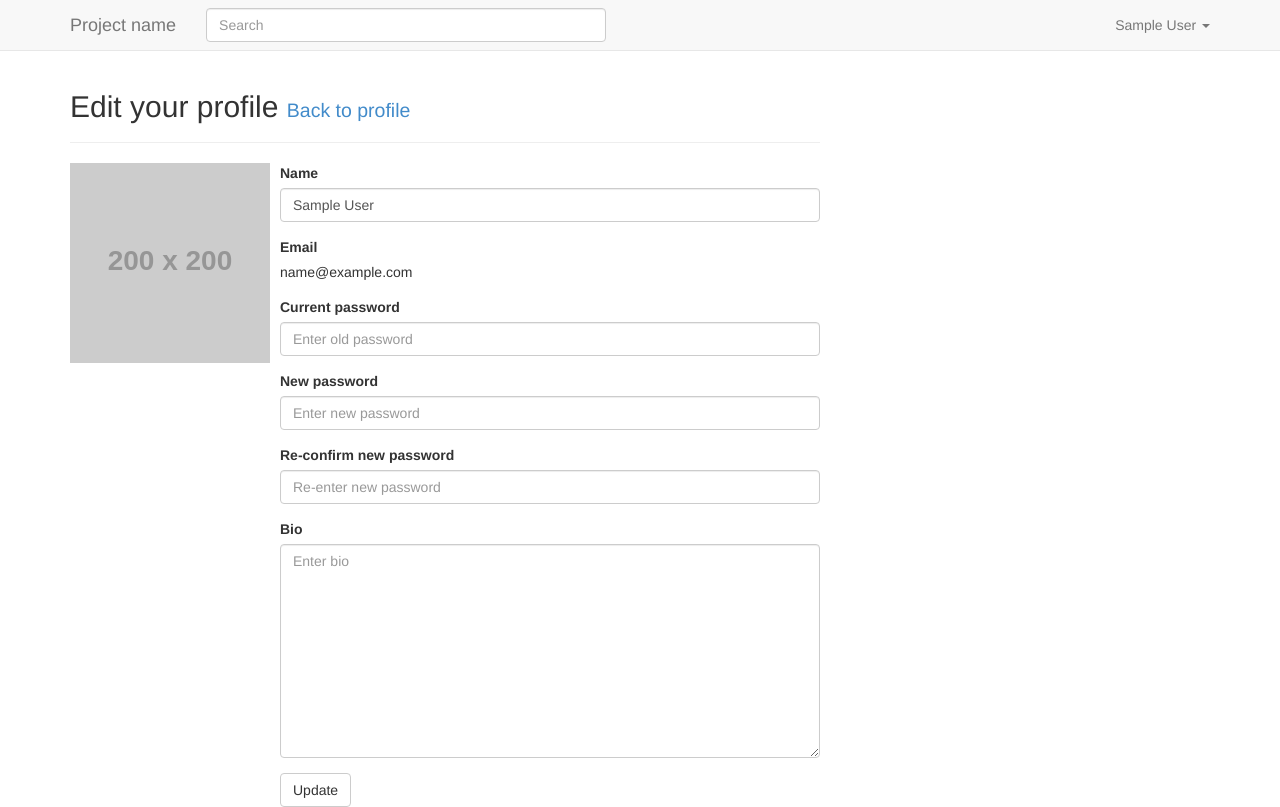
After one commit to ymichael/cs2102-project, a Flask app: page /user/1/edit in a window 1280 px wide. The commit adds this page. Run offline with Flask 2, Linux system fonts and the light colour scheme; the visitor is signed in with stand-in values (Sample User, id 1); data comes from the database, SQL or seed files in the repository; grey boxes labelled with a size stand in for pictures from a placeholder-image service; parts of the project's set-up code (start-up, migrations or seed data) failed here and were passed over; some libraries are stand-ins or nearby versions.

Commit message:
edit user profiles.

```diff
--- a/app.py
+++ b/app.py
@@ -43,11 +43,11 @@ def close_db(error):
 
 def login_user(uid):
     session['logged_in'] = True
-    session['logged_in_user'] = uid
+    session['logged_in_uid'] = uid
 
 
 def logged_in_user():
-    return session['logged_in_user']
+    return session['logged_in_uid']
 
 
 def is_logged_in():
@@ -56,7 +56,7 @@ def is_logged_in():
 
 def logout_user():
     session.pop('logged_in')
-    session.pop('logged_in_user')
+    session.pop('logged_in_uid')
 
 
 def login_required(route):
@@ -74,7 +74,7 @@ def generic_data_object():
     data['q'] = ''
     data.update(session)
     if data.get('logged_in'):
-        data['user'] = model.user.get_user_info(data['logged_in_user'])
+        data['logged_in_user'] = model.user.get_user_info(data['logged_in_uid'])
     return data
 
 
@@ -194,6 +194,7 @@ def login():
 
 
 @app.route("/logout")
+@login_required
 def logout():
     logout_user()
     return redirect('/')
@@ -218,6 +219,66 @@ def search():
     return render_template('search.html', **data)
 
 
+@app.route("/user/<int:uid>/edit", methods=['GET', 'POST'])
+@login_required
+def user_edit(uid):
+    if logged_in_user() != uid:
+        return redirect('/user/%s' % uid)
+
+    if request.method == 'GET':
+        data = generic_data_object()
+        data['user'] = model.user.get_user_info(uid)
+        if not data['user']:
+            return 'No such user', 404
+        return render_template('user_edit.html', **data)
+    else:
+        name = request.form.get('name')
+        bio = request.form.get('bio')
+        old_password = request.form.get('old_password')
+        new_password1 = request.form.get('new_password1')
+        new_password2 = request.form.get('new_password2')
+        # TODO(michael): sanitize + validate.
+        user = model.user.User(uid)
+
+        if (old_password or new_password1 or new_password2) and \
+                not (old_password and new_password1 and new_password2):
+            flash("Sorry, you need to fill in all three password fields to\
+                change your password", "error")
+            return redirect('/user/%s/edit' % uid)
+
+            if new_password1 != new_password2:
+                flash("Sorry, your new passwords do not match.", "error")
+                return redirect('/user/%s/edit' % uid)
+
+            # Verify old password.
+            uid = model.user.verify_login(user.email, password)
+            if not uid:
+                flash("Sorry, your old password is incorrect.", "error")
+                return redirect('/user/%s/edit' % uid)
+
+            # Change password.
+            model.user.update_password(uid, new_password1)
+            flash("Password changed.", "info")
+
+        user.name = name
+        user.bio = bio
+        user.save()
+        flash("Profile updated.", "info")
+
+        return redirect('/user/%s/edit' % uid)
+
+
+@app.route("/user/<int:uid>")
+def user(uid):
+    data = generic_data_object()
+    data['user'] = model.user.get_user_info(uid)
+    if not data['user']:
+        return 'No such user', 404
+
+    data['listings'] = model.listing.get_listings_for_user(uid)
+    return render_template('user.html', **data)
+
+
 @app.route("/")
 def index():
     data = generic_data_object()
--- a/model/test_user.py
+++ b/model/test_user.py
@@ -39,12 +39,12 @@ def test_user_update_and_save():
     assert_eq(user.email, 'michael@test.com')
 
     user.name = 'John'
-    user.email = 'john@test.com'
+    user.bio = 'asdf'
     user.save()
 
     new_user_obj = model.user.User(user_id)
     assert_eq(new_user_obj.name, 'John')
-    assert_eq(new_user_obj.email, 'john@test.com')
+    assert_eq(new_user_obj.bio, 'asdf')
 
 
 @tests.prepare
--- a/model/user.py
+++ b/model/user.py
@@ -21,7 +21,7 @@ class User(model.base.BaseModel):
         return get_user_info(self.id)
 
     def put(self):
-        update_existing_user(self.id, self.name, self.email)
+        update_existing_user(self.id, self.name, self.bio)
 
     def post(self):
         raise Exception("Use model.user.create_new_user instead.")
@@ -31,13 +31,13 @@ class User(model.base.BaseModel):
         return (self.name and self.email and self.id)
 
 
-def update_existing_user(user_id, name, email):
+def update_existing_user(user_id, name, bio):
     sql = """\
         UPDATE users
-        SET name = ?, email = ?
+        SET name = ?, bio = ?
         WHERE uid = ?"""
     with db.DatabaseCursor() as cursor:
-        cursor.execute(sql, (name, email, user_id))
+        cursor.execute(sql, (name, bio, user_id))
 
 
 def create_new_user(name, email, password):
@@ -51,6 +51,16 @@ def create_new_user(name, email, password):
         new_user_id = cursor.lastrowid
 
     return new_user_id
+
+
+def update_password(uid, new_password):
+    password_hash = get_password_hash(new_password)
+    sql = """\
+        UPDATE users
+            SET password_hash = ?
+            WHERE uid = ?"""
+    with db.DatabaseCursor() as cursor:
+        cursor.execute(sql, (password_hash, uid))
 
 
 def verify_login(email, password):
--- a/static/css/main.css
+++ b/static/css/main.css
@@ -18,3 +18,7 @@ body {
 	padding-bottom: 10px;
 	border-bottom: solid 1px #eee;
 }
+
+.top-buffer {
+	margin-top:20px;
+}
--- a/templates/layout.html
+++ b/templates/layout.html
@@ -28,9 +28,9 @@
             <ul class="nav navbar-nav navbar-right">
             {% if logged_in %}
                 <li class="dropdown">
-                  <a href="#" class="dropdown-toggle" data-toggle="dropdown">{{ user.name }} <b class="caret"></b></a>
+                  <a href="#" class="dropdown-toggle" data-toggle="dropdown">{{ logged_in_user.name }} <b class="caret"></b></a>
                   <ul class="dropdown-menu">
-                    <li><a href="#">Edit Profile</a></li>
+                    <li><a href="/user/{{ logged_in_uid }}">Profile</a></li>
                     <li class="divider"></li>
                     <li><a href="#">Help</a></li>
                     <li><a href="#">About</a></li>
--- a/templates/listing_edit.html
+++ b/templates/listing_edit.html
@@ -1,11 +1,11 @@
 {% extends 'layout.html' %}
 {% block content %}
 
-<div class="page-header">
-    <h2>Edit Listing</h2>
-</div>
 <div class="row">
     <div class="col-md-8">
+        <div class="page-header">
+            <h2>Edit Listing</h2>
+        </div>
         <form role="form" method='post'>
             <div class="form-group">
                 <label for="inputTitle">Title</label>
--- a/templates/partials/listing_sidebar.html
+++ b/templates/partials/listing_sidebar.html
@@ -4,7 +4,7 @@
     </div>
     <div class="panel-body">
         <img src="//placehold.it/200">
-        <p>{{ owner.name }}</p>
+        <p><a href="/user/{{ owner.uid }}">{{ owner.name | title }}</a></p>
         <p>{{ owner.email }}</p>
     </div>
 </div>
--- a/templates/partials/single_listing.html
+++ b/templates/partials/single_listing.html
@@ -10,7 +10,7 @@
         <div class='meta'>
             <span>{{ l.create_time | datetime }}</span>
             &middot;
-            <span>{{ l.name | title }}</span>
+            <span><a href="/user/{{ l.owner_id}}">{{ l.name | title }}</a></span>
             &middot;
             <span>{{ l.comment_count }} Comments</span>
         </div>
--- /dev/null
+++ b/templates/user_edit.html
@@ -0,0 +1,49 @@
+{% extends 'layout.html' %}
+{% block content %}
+<div class='row'>
+    <div class="col-md-8">
+        <div class="page-header">
+            <h2>Edit your profile <small><a href="/user/{{ logged_in_uid }}">Back to profile</a></small></h2>
+        </div>
+        <div class="media">
+            <a class="pull-left" href="#">
+                <img class="media-object" src="//placehold.it/200">
+            </a>
+            <div class="media-body">
+                <form role="form" method='post'>
+                    <div class="form-group">
+                        <label for="inputName">Name</label>
+                        <input name='name' type="text" class="form-control" id="inputName" placeholder="Enter Name" value="{{ logged_in_user.name }}">
+                    </div>
+                    <div class="form-group">
+                        <label for="inputEmail">Email</label>
+                        <p class="form-control-static">{{ logged_in_user.email }}</p>
+                    </div>
+                    <div class="form-group">
+                        <label for="inputCurrentPassword">Current password</label>
+                        <input name='old_password' type="password" class="form-control" id="inputCurrentPassword" placeholder="Enter old password">
+                    </div>
+                    <div class="form-group">
+                        <label for="inputNewPassword">New password</label>
+                        <input name='new_password1' type="password" class="form-control" id="inputNewPassword" placeholder="Enter new password">
+                    </div>
+                    <div class="form-group">
+                        <label for="inputCurrentPassword">Re-confirm new password</label>
+                        <input name='new_password2' type="password" class="form-control" id="inputNewPassword2" placeholder="Re-enter new password">
+                    </div>
+                    <div class="form-group">
+                        <label for="inputBio">Bio</label>
+                        {% if logged_in_user.bio %}
+                            <textarea rows="10" name='bio' class='form-control' id='inputBio' placeholder='Enter bio'>{{ logged_in_user.bio }}</textarea>
+                        {% else %}
+                            <textarea rows="10" name='bio' class='form-control' id='inputBio' placeholder='Enter bio'></textarea>
+                        {% endif %}
+                    </div>
+                    <button type="submit" class="btn btn-default">Update</button>
+                </form>
+            </div>
+        </div>
+    </div>
+    <div class="col-md-4"></div>
+</div>
+{% endblock %}
```
Also changed, not shown: templates/user.html (added, +37 -0 lines).
